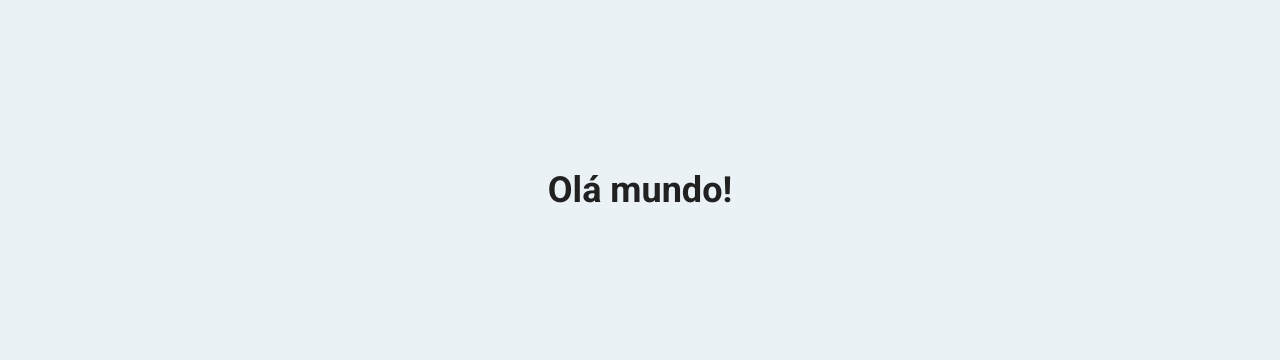
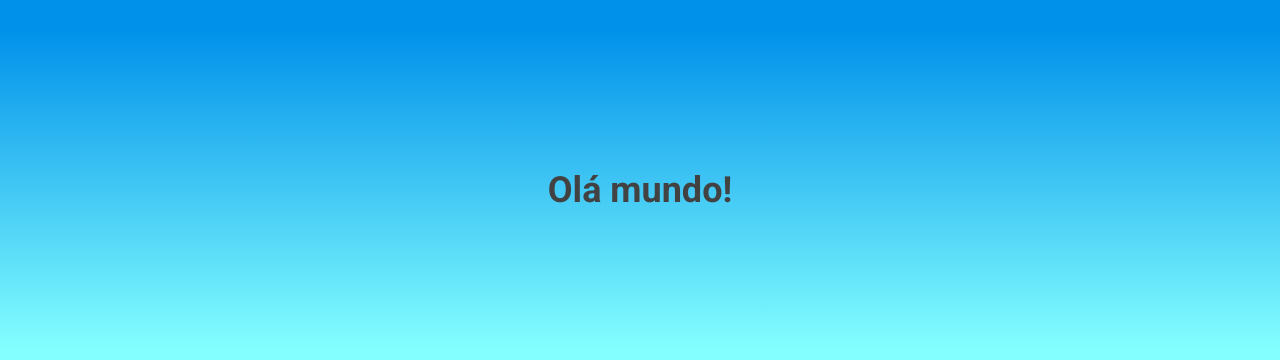
Before and after one commit to dyegosoriano/cima-hoje, a React (Create React App) app: page / in a window 1280 px wide. Shown: the part 210-570 px from the top of the page. Built offline with nearby package versions, Linux system fonts and the light colour scheme.

Commit message:
atualizando estilo global

```diff
--- a/src/styles/global.js
+++ b/src/styles/global.js
@@ -8,15 +8,15 @@ export default createGlobalStyle`
   }
 
   body {
-    width:100vw;
-    height:100vh;
+    width: 100vw;
+    height: 100vh;
 
-    background: #EBF2F5;
-    color: #212121;
+    background: linear-gradient(180deg, #0091ea 30%, #84ffff 70%);
+    color: #424242;
 
-    display:flex;
-    justify-content:center;
-    align-items:center;
+    display: flex;
+    justify-content: center;
+    align-items: center;
   }
 
   body, input, button, textarea {
```
